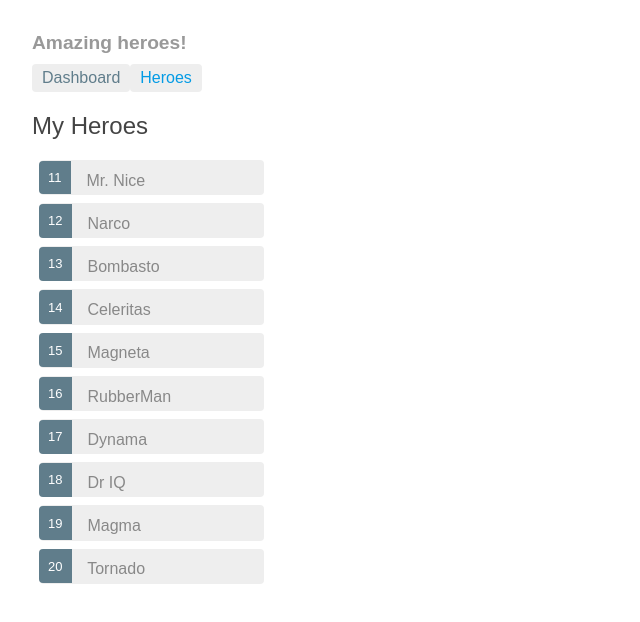
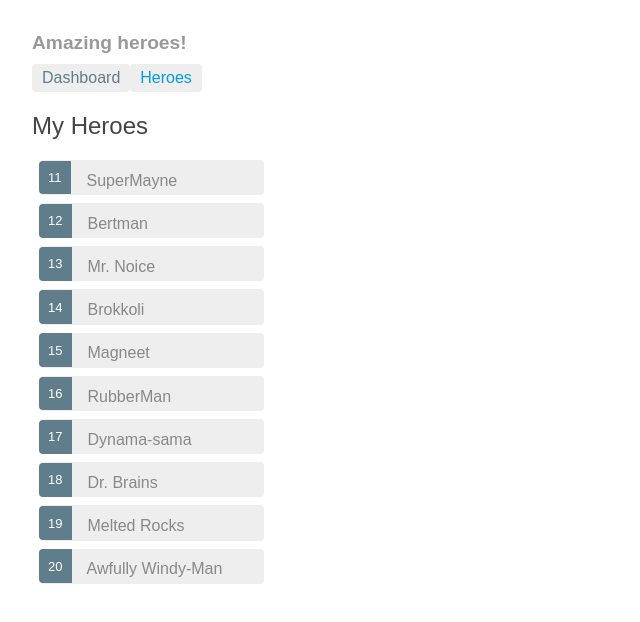
Before and after one commit to wallowallo/hero-app-exercise, an Angular app: page /heroes in a window 1280 px wide. Shown: the top 622 px of the page, without its empty margins (0-640 px from the left). Built offline with nearby package versions, Linux system fonts and the light colour scheme.

Commit message:
changed hero names

```diff
--- a/src/app/mock-heroes.ts
+++ b/src/app/mock-heroes.ts
@@ -1,14 +1,14 @@
 import { Hero } from './hero';
 
 export const HEROES: Hero[] = [
-  { id: 11, name: 'Mr. Nice' },
-  { id: 12, name: 'Narco' },
-  { id: 13, name: 'Bombasto' },
-  { id: 14, name: 'Celeritas' },
-  { id: 15, name: 'Magneta' },
+  { id: 11, name: 'SuperMayne' },
+  { id: 12, name: 'Bertman' },
+  { id: 13, name: 'Mr. Noice' },
+  { id: 14, name: 'Brokkoli' },
+  { id: 15, name: 'Magneet' },
   { id: 16, name: 'RubberMan' },
-  { id: 17, name: 'Dynama' },
-  { id: 18, name: 'Dr IQ' },
-  { id: 19, name: 'Magma' },
-  { id: 20, name: 'Tornado' }
+  { id: 17, name: 'Dynama-sama' },
+  { id: 18, name: 'Dr. Brains' },
+  { id: 19, name: 'Melted Rocks' },
+  { id: 20, name: 'Awfully Windy-Man' }
 ];
```
